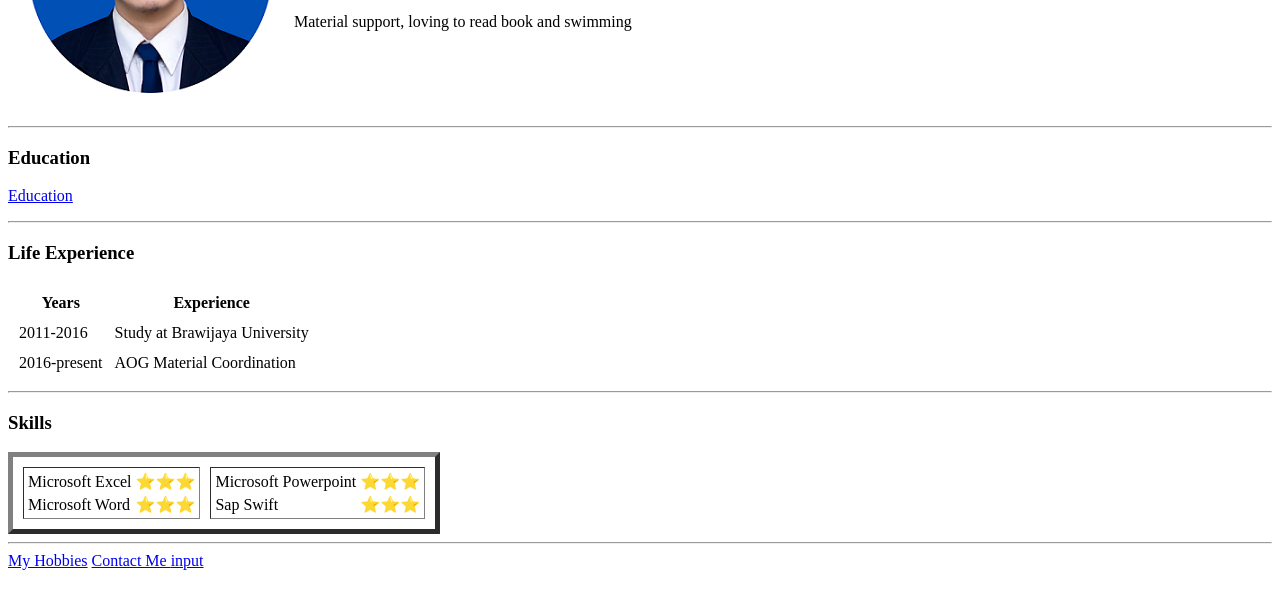
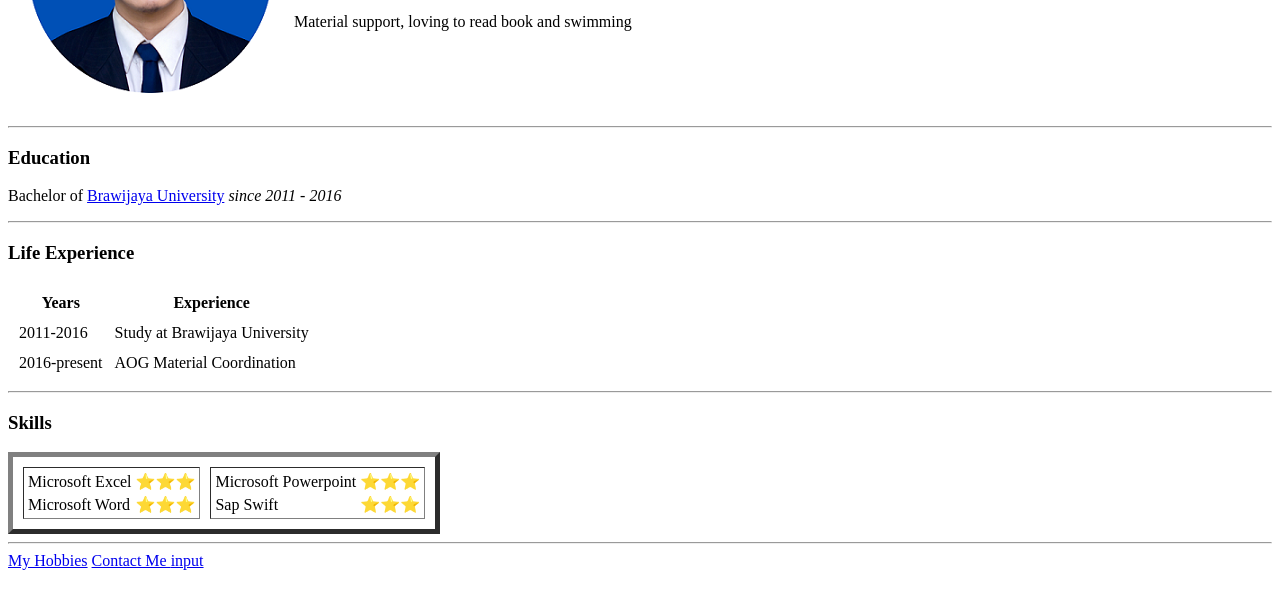
Before and after one commit to ArifinWijaksono/CV, a plain HTML site: page index.html in a window 1280 px wide. Shown: the part 179-788 px from the top of the page. Drawn offline with Linux system fonts and the light colour scheme.

Commit message:
Update index.html

```diff
--- a/index.html
+++ b/index.html
@@ -17,7 +17,7 @@
 
 <hr>
 <h3>Education</h3>
-  <p> <a href="Education.html">Education</a> </p>
+  <p> <a>Bachelor of  <a href="https://ub.ac.id/">Brawijaya University</a> <em>since 2011 - 2016 </em></a> </p>
 <hr>
 <h3>Life Experience</h3>
 <table cellspacing="10">
```
